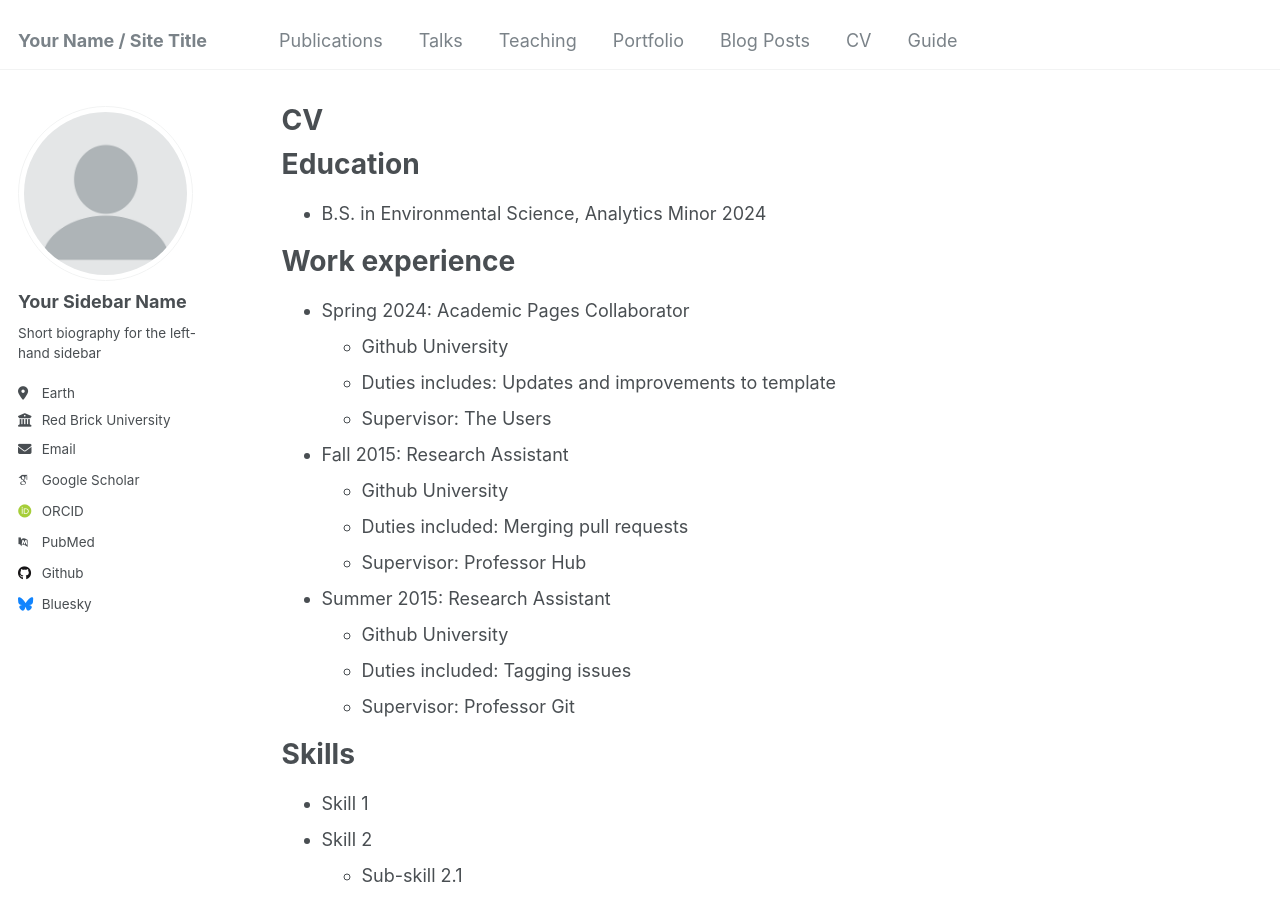
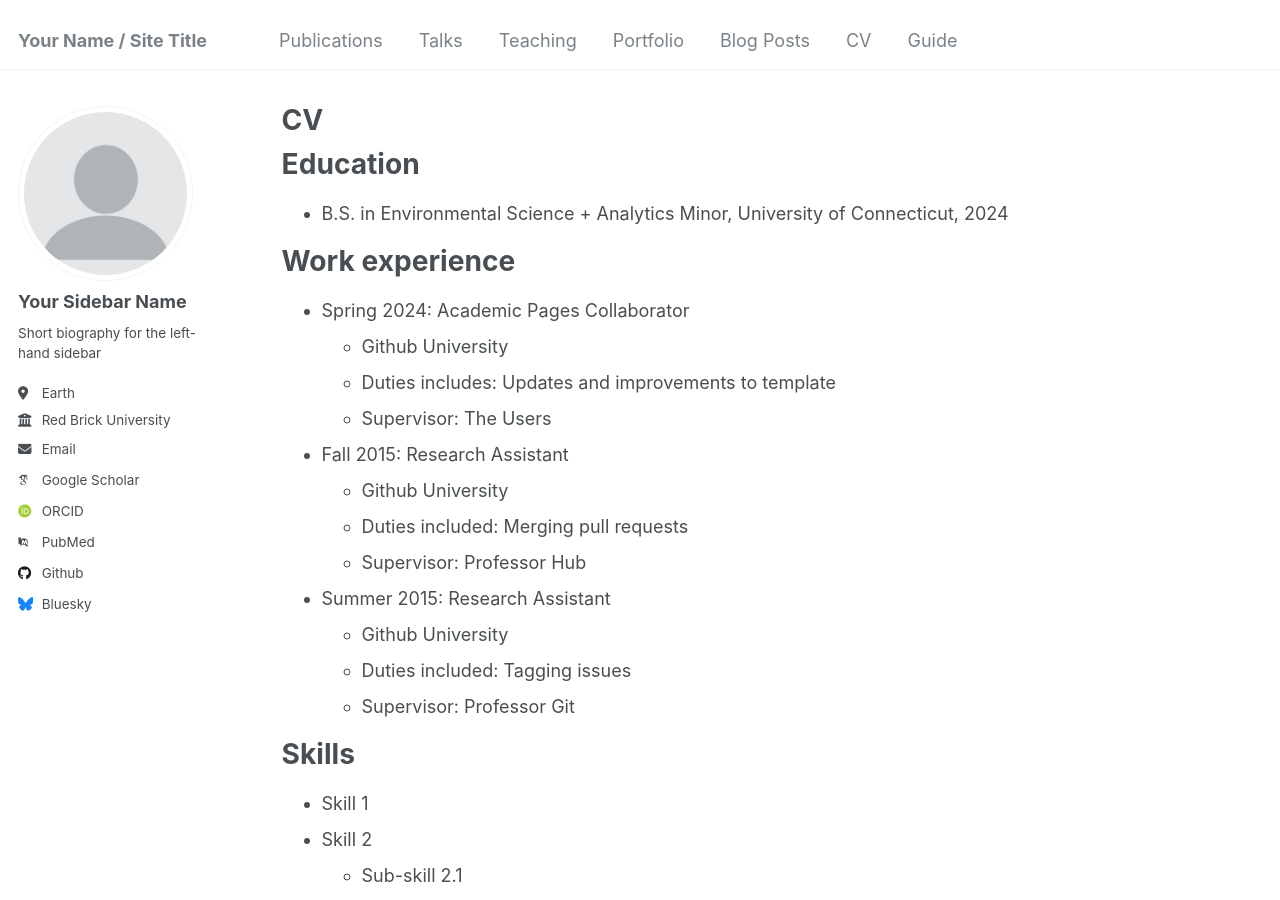
Before and after one commit to juliettedoyle/juliettedoyle.github.io, a Jekyll site: the page built from _pages/cv.md, in a window 1280 px wide and 900 px high. Built offline with Jekyll 4.4.1, drawn with Linux system fonts in a browser that asks for light colours; some web fonts are replaced.

Commit message:
Update cv.md

```diff
--- a/_pages/cv.md
+++ b/_pages/cv.md
@@ -11,7 +11,7 @@ redirect_from:
 
 Education
 ======
-* B.S. in Environmental Science, Analytics Minor 2024
+* B.S. in Environmental Science + Analytics Minor, University of Connecticut, 2024
 
 Work experience
 ======
```
